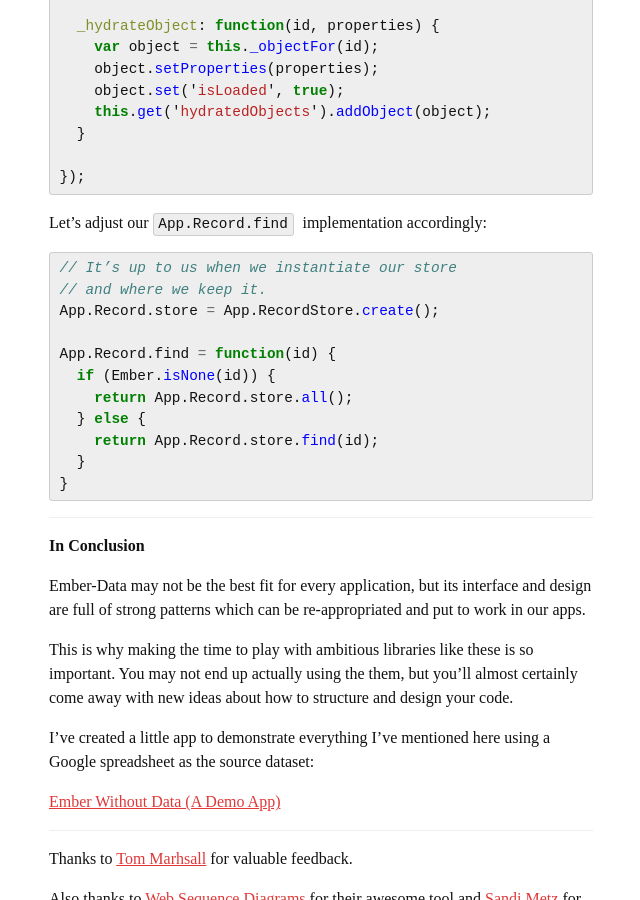
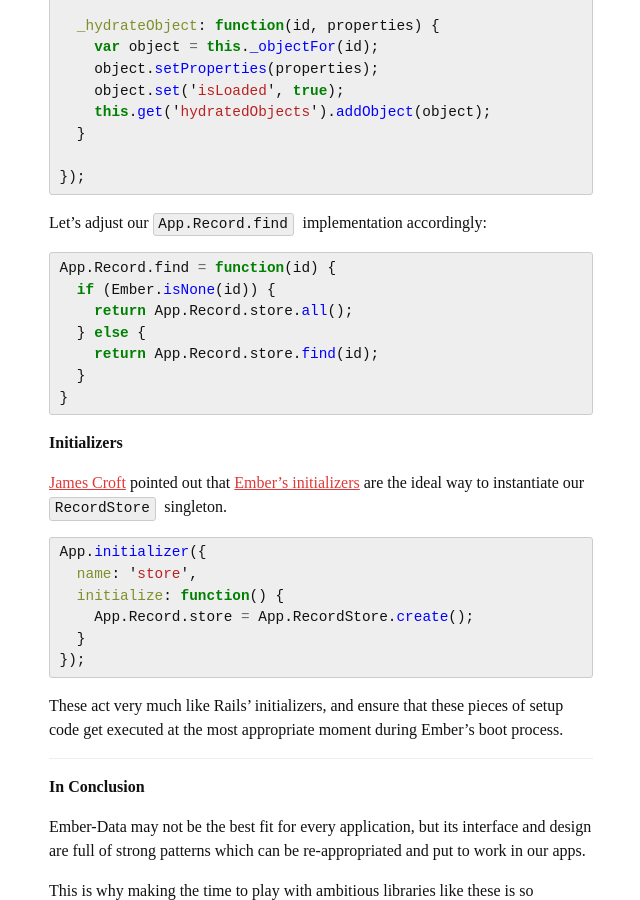
Before and after one commit to jgwhite/jgwhite.github.io, a Jekyll site: the page built from _posts/2013-04-29-ember-without-data.md, in a window 1280 px wide and 900 px high, scrolled down 4810 px. Shown: the whole window, without its empty margins (319-959 px from the left). Built offline with Jekyll 4.4.1, drawn with Linux system fonts in a browser that asks for light colours; some web fonts are replaced; Markdown is read by kramdown in place of the engine named in the settings.

Commit message:
Add initializer note

````diff
--- a/_posts/2013-04-29-ember-without-data.md
+++ b/_posts/2013-04-29-ember-without-data.md
@@ -220,10 +220,6 @@ App.RecordStore = Ember.Object.extend({
 Let’s adjust our `App.Record.find` implementation accordingly:
 
 ```javascript
-// It’s up to us when we instantiate our store
-// and where we keep it.
-App.Record.store = App.RecordStore.create();
-
 App.Record.find = function(id) {
   if (Ember.isNone(id)) {
     return App.Record.store.all();
@@ -232,6 +228,24 @@ App.Record.find = function(id) {
   }
 }
 ```
+
+## Initializers
+
+[James Croft][james-croft] pointed out that [Ember’s initializers][initializers]
+are the ideal way to instantiate our `RecordStore` singleton.
+
+```javascript
+App.initializer({
+  name: 'store',
+  initialize: function() {
+    App.Record.store = App.RecordStore.create();
+  }
+});
+```
+
+These act very much like Rails’ initializers, and ensure that these
+pieces of setup code get executed at the most appropriate moment during
+Ember’s boot process.
 
 ---
 
@@ -270,3 +284,5 @@ and [Sandi Metz][11] for recommending it and being generally awesome too.
 [9]: http://thomasmarshall.com/
 [10]: http://www.websequencediagrams.com/
 [11]: http://sandimetz.com/
+[james-croft]: https://twitter.com/james_croft
+[initializers]: http://nerdyworm.com/blog/2013/04/03/ember-initializers/
````
